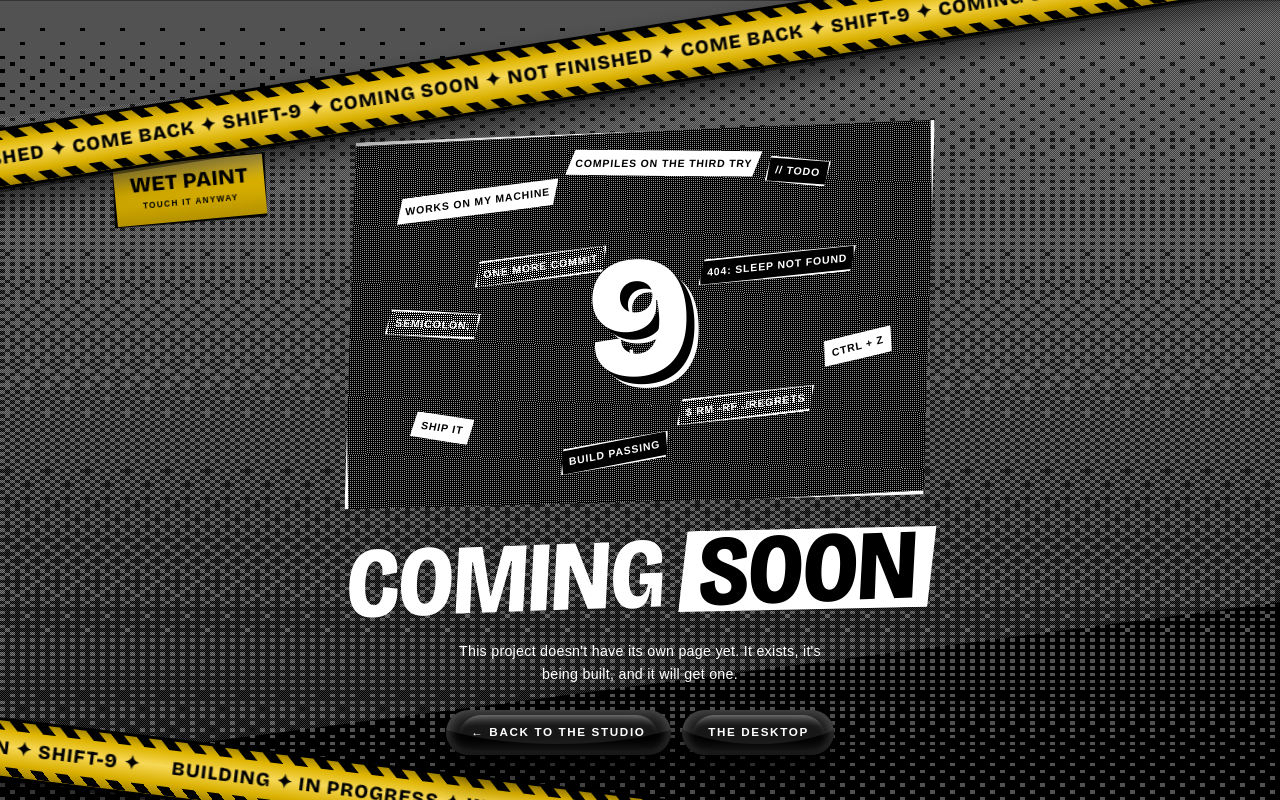
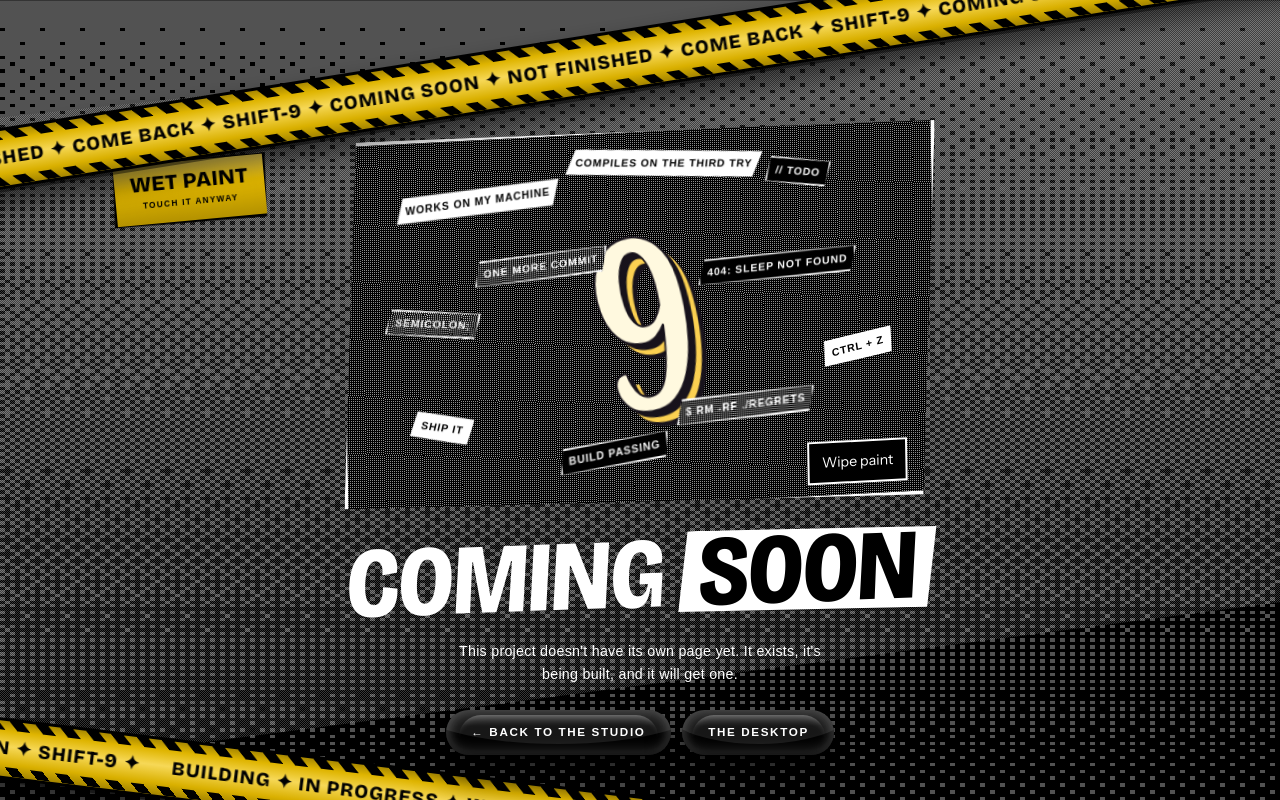
Before and after one commit to shift9-studio/.github, a Next.js app in the folder shift9/apps/shift9-dev/: page /soon in a window 1280 px wide. Shown: the top 800 px of the page. Built offline with nearby package versions, Linux system fonts and the light colour scheme; a web font is replaced by a local one.

Commit message:
feat: add autonomous nine and resettable rainbow paint smearing

```diff
--- /dev/null
+++ b/shift9/apps/shift9-dev/app/soon/PaintSurface.tsx
@@ -0,0 +1,47 @@
+"use client";
+
+import { createContext, Fragment, useContext, useEffect, useRef, useState, type ReactNode, type PointerEvent } from "react";
+import s from "./soon.module.css";
+
+type Point = [number, number];
+const WipeContext = createContext<() => void>(() => {});
+export function PaintResetProvider({ children }: { children: ReactNode }) {
+  const [revision, setRevision] = useState(0);
+  useEffect(() => {
+    if (revision > 0) document.querySelector<HTMLButtonElement>("[data-wipe-paint]")?.focus({ preventScroll: true });
+  }, [revision]);
+  return <WipeContext.Provider value={() => setRevision(n => (n + 1) % 1000)}><Fragment key={revision}>{children}</Fragment></WipeContext.Provider>;
+}
+export default function PaintSurface({ children, className }: { children: ReactNode; className?: string }) {
+  const [strokes, setStrokes] = useState<Point[][]>([]);
+  const wipe = useContext(WipeContext);
+  const svg = useRef<SVGSVGElement>(null);
+  const active = useRef<{ id: number; points: Point[] } | null>(null);
+  const point = (e: PointerEvent<HTMLDivElement>): Point => {
+    const matrix = svg.current?.getScreenCTM();
+    const local = matrix ? new DOMPoint(e.clientX, e.clientY).matrixTransform(matrix.inverse()) : new DOMPoint();
+    return [Math.max(0, Math.min(1000, local.x)), Math.max(0, Math.min(700, local.y))];
+  };
+  return <div className={`${className ?? ""} ${s.paintSurface}`} data-smeared={strokes.length > 0 || undefined}
+    onPointerDown={e => {
+      if (e.button !== 0 || !(e.target instanceof Element) || !e.target.closest("button")?.querySelector("[data-flavor]")) return;
+      active.current = { id: e.pointerId, points: [point(e)] };
+    }}
+    onPointerMove={e => {
+      const drag = active.current;
+      if (!drag || drag.id !== e.pointerId || !e.buttons) return;
+      const next = point(e), last = drag.points[drag.points.length - 1];
+      if (!last || Math.hypot(next[0] - last[0], next[1] - last[1]) < 8) return;
+      e.currentTarget.setPointerCapture(e.pointerId);
+      drag.points = [...drag.points.slice(-59), next];
+      setStrokes(previous => drag.points.length === 2 ? [...previous.slice(-7), drag.points] : [...previous.slice(0, -1), drag.points]);
+    }}
+    onPointerUp={() => { active.current = null; }} onPointerCancel={() => { active.current = null; }}>
+    {children}
+    <svg ref={svg} className={s.rainbowGoop} viewBox="0 0 1000 700" preserveAspectRatio="none" aria-hidden="true">
+      <defs><linearGradient id="rainbow-goop" x1="0" y1="0" x2="1" y2="1"><stop stopColor="#ff248b"/><stop offset=".2" stopColor="#ff922b"/><stop offset=".4" stopColor="#ffe835"/><stop offset=".6" stopColor="#30e8a0"/><stop offset=".8" stopColor="#37b9ff"/><stop offset="1" stopColor="#c249ff"/></linearGradient></defs>
+      {strokes.map((stroke, i) => <g key={i}><polyline points={stroke.map(p => p.join(",")).join(" ")} stroke="url(#rainbow-goop)" strokeWidth="90"/><polyline points={stroke.map(([x,y]) => `${x},${y-12}`).join(" ")} stroke="white" strokeOpacity=".22" strokeWidth="8"/></g>)}
+    </svg>
+    <button type="button" data-wipe-paint className={s.wipePaint} onClick={wipe}>Wipe paint</button>
+  </div>;
+}
--- a/shift9/apps/shift9-dev/app/soon/TouchPaint.tsx
+++ b/shift9/apps/shift9-dev/app/soon/TouchPaint.tsx
@@ -1,6 +1,6 @@
 "use client";
 
-import { useState, type CSSProperties, type ReactNode } from "react";
+import { useEffect, useState, type CSSProperties, type ReactNode } from "react";
 import s from "./soon.module.css";
 
 export default function TouchPaint({ children, className, style, reply, label, trick = "splat" }: {
@@ -9,15 +9,35 @@ export default function TouchPaint({ children, className, style, reply, label, t
   style?: CSSProperties;
   reply: string;
   label: string;
-  trick?: "splat" | "rocket" | "rewind" | "jelly";
+  trick?: "splat" | "rocket" | "rewind" | "jelly" | "twist" | "hop" | "stretch";
 }) {
   const [touches, setTouches] = useState(0);
+  const [phase, setPhase] = useState(0);
+  useEffect(() => {
+    if (trick !== "jelly") return;
+    const motion = matchMedia("(prefers-reduced-motion: reduce)");
+    let timer: ReturnType<typeof setInterval> | undefined;
+    const sync = () => {
+      clearInterval(timer);
+      if (!motion.matches && !document.hidden) timer = setInterval(() => setPhase(n => (n + 1) % 6), 3800);
+    };
+    sync();
+    motion.addEventListener("change", sync);
+    document.addEventListener("visibilitychange", sync);
+    return () => { clearInterval(timer); motion.removeEventListener("change", sync); document.removeEventListener("visibilitychange", sync); };
+  }, [trick]);
   const seed = Array.from(label).reduce((sum, c) => sum + c.charCodeAt(0), 0);
+  const nineStyle = trick === "jelly" ? {
+    "--nine-hue": `${(touches * 137 + 45) % 360}deg`,
+    "--nine-skew": `${(touches * 7) % 25 - 12}deg`,
+    "--nine-wide": 0.9 + ((touches * 3) % 5) * 0.065,
+  } as CSSProperties : undefined;
   return (
     <button type="button" className={`${className ?? ""} ${s.touchPaint}`}
-      style={style} aria-label={label} onClick={() => setTouches(n => n % 999 + 1)}>
-      <span key={`art-${touches}`} className={touches && trick === "jelly" ? s.jelly : undefined}>{children}</span>
-      {touches > 0 && <span key={touches} className={s.paintShow} data-trick={trick} data-flavor={(touches + seed) % 3}>
+      data-nine-look={trick === "jelly" ? phase : undefined}
+      style={{ ...style, ...nineStyle }} aria-label={label} onClick={() => setTouches(n => n % 999 + 1)}>
+      <span key={`art-${touches}-${phase}`} className={trick === "jelly" ? s.nineActor : undefined}>{children}</span>
+      {touches > 0 && trick !== "jelly" && <span key={touches} className={s.paintShow} data-trick={trick} data-flavor={(touches + seed) % 3}>
         <span className={s.paintReply} role="status">{reply}</span>
         <span className={s.wetDrips} aria-hidden="true"><i /><i /></span>
         {Array.from({ length: 6 }, (_, i) => <i key={i} className={s.droplet} aria-hidden="true" style={{ "--i": i } as CSSProperties} />)}
--- a/shift9/apps/shift9-dev/app/soon/page.tsx
+++ b/shift9/apps/shift9-dev/app/soon/page.tsx
@@ -1,5 +1,6 @@
 import s from "./soon.module.css";
 import TouchPaint from "./TouchPaint";
+import PaintSurface, { PaintResetProvider } from "./PaintSurface";
 
 /* Coming-soon artwork with tap and keyboard reactions. Motion is optional. */
 
@@ -27,7 +28,7 @@ const REPLIES: Record<string, string> = {
   "WORKS ON MY MACHINE": "MACHINE SOLD SEPARATELY.",
   "// TODO": "TEACH THE PAINT TO DRY.",
   "$ rm -rf ./regrets": "REGRETS: PERMISSION DENIED.",
-  "SHIP IT": "EXPRESS DELIVERY. PROBABLY.",
+  "SHIP IT": "SHIP HAPPENS.",
   "404: SLEEP NOT FOUND": "POWERED BY QUESTIONABLE COFFEE.",
   "semicolon;": "TINY MARK. MASSIVE DRAMA.",
   "BUILD PASSING": "NOBODY BREATHE.",
@@ -72,13 +73,13 @@ export default async function SoonPage({
   const back = /^\d{2}$/.test(from ?? "") ? `/studio#set-${from}` : "/studio";
 
   return (
-    <main className={s.root}>
+    <PaintResetProvider><main className={s.root}>
       <div className={s.ground} aria-hidden="true" />
       <div className={s.slab} aria-hidden="true" />
 
       <div className={s.stage}>
         <div className={s.laptop}>
-          <div className={s.lid}>
+          <PaintSurface className={s.lid}>
             <div className={s.lidTex} aria-hidden="true" />
             <TouchPaint className={s.badge} trick="jelly" label="Poke the nine" reply="9 LIVES. STILL BUILDING.">
               <span className={s.badgeMark}>9</span>
@@ -88,7 +89,7 @@ export default async function SoonPage({
               <TouchPaint
                 key={st.t}
                 label={`Touch sticker: ${st.t}`}
-                trick={st.t === "SHIP IT" ? "rocket" : st.t === "Ctrl + Z" ? "rewind" : "splat"}
+                trick={st.t === "SHIP IT" ? "rocket" : st.t === "Ctrl + Z" ? "rewind" : st.t === "// TODO" || st.t === "semicolon;" ? "twist" : st.t === "BUILD PASSING" || st.t === "ONE MORE COMMIT" ? "hop" : "stretch"}
                 reply={REPLIES[st.t] ?? "FRESHLY SQUEEZED CODE."}
                 className={`${s.sticker} ${s[st.k] ?? ""}`}
                 style={{ left: st.x, top: st.y, ["--r" as string]: st.r }}
@@ -96,7 +97,7 @@ export default async function SoonPage({
                 {st.t}
               </TouchPaint>
             ))}
-          </div>
+          </PaintSurface>
         </div>
 
         <h1 className={s.headline}>
@@ -131,6 +132,6 @@ export default async function SoonPage({
 
       <Ribbon className={s.ribbonA ?? ""} text={RIBBON_A} />
       <Ribbon className={s.ribbonB ?? ""} text={RIBBON_B} />
-    </main>
+    </main></PaintResetProvider>
   );
 }
--- a/shift9/apps/shift9-dev/app/soon/soon.module.css
+++ b/shift9/apps/shift9-dev/app/soon/soon.module.css
@@ -136,13 +136,15 @@
 
 .badgeMark {
   font-family: var(--s9-font-display, inherit);
-  font-size: clamp(5rem, 17vw, 12rem);
+  font-size: clamp(7rem, 23vw, 15rem);
   font-weight: 900;
   line-height: 0.8;
-  color: var(--paper);
-  transform: skewX(-6deg);
+  color: #fff9df;
+  display: block;
+  transform: skewX(var(--nine-skew, -6deg)) scaleX(var(--nine-wide, 1));
+  -webkit-text-stroke: 2px #17121b;
   /* A hard offset shadow instead of a glow: ink on paper, no softness. */
-  text-shadow: 8px 8px 0 var(--ink), 12px 12px 0 var(--paper);
+  text-shadow: 6px 6px 0 #17121b, 11px 11px 0 hsl(var(--nine-hue) 95% 65%), 15px 15px 0 #17121b;
 }
 
 /* ── Stickers, die-cut ─────────────────────────────────────────────────── */
@@ -175,7 +177,17 @@
   clip-path: none;
 }
 .touchPaint:has(.paintReply) { clip-path: none; z-index: 4; }
-.badge.touchPaint:has(.paintReply) { z-index: 0; }
+.badge.touchPaint, .badge.touchPaint:has(.paintReply) { z-index: 5; pointer-events: none; }
+.nineActor { position: relative; z-index: 2; pointer-events: auto; animation: nineMorph 2600ms ease-in-out both; }
+.badge .paintShow { top: 76%; z-index: 1; }
+@keyframes nineMorph {
+  0% { transform: scale(.9) rotate(-8deg); }
+  18% { transform: scale(1.2,.7) rotate(10deg); }
+  36% { transform: scale(.8,1.15) rotate(-12deg); }
+  56% { transform: skewX(12deg) rotate(6deg); }
+  76% { transform: scale(1.05,.95) rotate(-3deg); }
+  100% { transform: none; }
+}
 
 .badge:focus-visible .badgeMark {
   outline: 4px dashed var(--tape);
@@ -198,6 +210,7 @@
   text-shadow: 0 1px 1px rgb(255 255 255 / .6);
   white-space: normal;
   overflow-wrap: anywhere;
+  animation: revealReply 220ms 700ms ease-out both;
   pointer-events: none;
 }@keyframes paintPop {
   0% { transform: scale(.2) rotate(-25deg); }
@@ -212,6 +225,11 @@
   width: 220px; height: 220px;
   margin: -110px 0 0 -110px;
   pointer-events: none;
+
+}
+@keyframes revealReply {
+  from { opacity: 0; }
+  to { opacity: 1; }
 }
 .paintShow::before {
   content: "";
@@ -226,6 +244,28 @@
   25% { transform: scale(.96,1.04); }
   55% { transform: scale(1.02,.98); }
   100% { transform: scale(1,1.025); }
+}
+.paintShow[data-trick="twist"]::before { animation-name: paintTwist; }
+.paintShow[data-trick="hop"]::before { animation-name: paintHop; }
+.paintShow[data-trick="stretch"]::before { animation-name: paintStretch; }
+@keyframes paintTwist {
+  0% { transform: scale(.1) rotate(-100deg); }
+  18% { transform: scale(1.1) rotate(30deg); }
+  35% { transform: scale(.95) rotate(-15deg); }
+  65%, 100% { transform: none; }
+}
+@keyframes paintHop {
+  0% { transform: scale(.1); }
+  18% { transform: translateY(-22px) scale(.85,1.15); }
+  32% { transform: scale(1.15,.85); }
+  46% { transform: translateY(-8px); }
+  65%, 100% { transform: none; }
+}
+@keyframes paintStretch {
+  0% { transform: scale(.1); }
+  18% { transform: scale(1.25,.65) skewX(12deg); }
+  35% { transform: scale(.85,1.1) skewX(-8deg); }
+  65%, 100% { transform: none; }
 }
 .wetDrips { position: absolute; inset: 0; pointer-events: none; }
 .wetDrips i {
@@ -277,7 +317,7 @@
   85% { transform: scale(.95,1.05); }
 }
 @media (prefers-reduced-motion: reduce) {
-  .paintShow::before, .jelly, .paintShow[data-trick="rewind"] { animation: none; }
+  .paintReply, .paintShow[data-trick]::before, .nineActor, .jelly, .paintShow[data-trick="rewind"] { animation: none; }
   .droplet, .paperRocket, .wetDrips { display: none; animation: none; }
 }
 
@@ -663,3 +703,27 @@
   }
   .hooks { display: none; }
 }
+/* Dragged paint stays inside the clipped artwork. */
+.paintShow::before { filter: saturate(2.4); }
+.paintSurface { touch-action: none; }
+.rainbowGoop { position: absolute; inset: 0; width: 100%; height: 100%; z-index: 6; pointer-events: none; overflow: hidden; }
+.rainbowGoop polyline { fill: none; stroke-linecap: round; stroke-linejoin: round; }
+.paintSurface[data-smeared] .badge { z-index: 7; }
+.paintSurface[data-smeared] .badgeMark { color: rgb(220 220 220 / .55); -webkit-text-stroke: 1px rgb(255 255 255 / .65); text-shadow: -2px -3px 1px rgb(255 255 255 / .8), 3px 4px 2px rgb(0 0 0 / .8); mix-blend-mode: luminosity; }
+.wipePaint { position: absolute; right: 5%; bottom: 3%; z-index: 8; padding: 8px 12px; border: 2px solid white; background: black; color: white; cursor: pointer; }
+.badge[data-nine-look="1"] .badgeMark { font-family: Georgia, serif; font-style: italic; transform: rotate(-12deg) scale(.85,1.1); }
+.badge[data-nine-look="2"] .badgeMark { font-family: Impact, sans-serif; transform: skewX(18deg) scale(1.3,.8); color: #ffda25; }
+.badge[data-nine-look="3"] .badgeMark { font-family: monospace; color: transparent; -webkit-text-stroke: 4px #88ffff; transform: rotate(10deg); text-shadow: 8px 8px 0 #d230fb; }
+.badge[data-nine-look="4"] .badgeMark { font-family: Georgia, serif; font-weight: 400; transform: scale(1.25,.85); color: #ff98ca; text-shadow: 3px 3px 0 black, 8px 8px 0 #fff, 14px 14px 0 #31f4b4; }
+.badge[data-nine-look="5"] .badgeMark { font-family: monospace; transform: skewY(-12deg) scale(.9,1.12); color: #c4ff34; text-shadow: 5px 0 #ff228b, -5px 0 #2bf5ff, 8px 10px #111; }
+.paintSurface[data-smeared] .badge .badgeMark { color: rgb(220 220 220 / .55); -webkit-text-stroke: 1px rgb(255 255 255 / .65); text-shadow: -2px -3px 1px rgb(255 255 255 / .8), 3px 4px 2px rgb(0 0 0 / .8); }
+/* The visible wet area can be grabbed, not just the tiny original label. */
+.paintShow { pointer-events: auto; cursor: grab; touch-action: none; }
+.paintSurface[data-smeared] .badge { mix-blend-mode: hard-light; }
+.paintSurface[data-smeared] .badge .badgeMark { color: rgb(128 128 128 / .3); }
+.sticker:not(:has(.paintReply)) { z-index: 5; }
+@media (max-width: 34rem) {
+  .sticker[aria-label="Touch sticker: SHIP IT"],
+  .sticker[aria-label="Touch sticker: Ctrl + Z"] { display: block; font-size: 8px; min-height: 32px; }
+  .sticker[aria-label="Touch sticker: Ctrl + Z"] { left: 72% !important; }
+}
```
Also changed, not shown: 2 other files (tests, documents, lock files or other folders).
